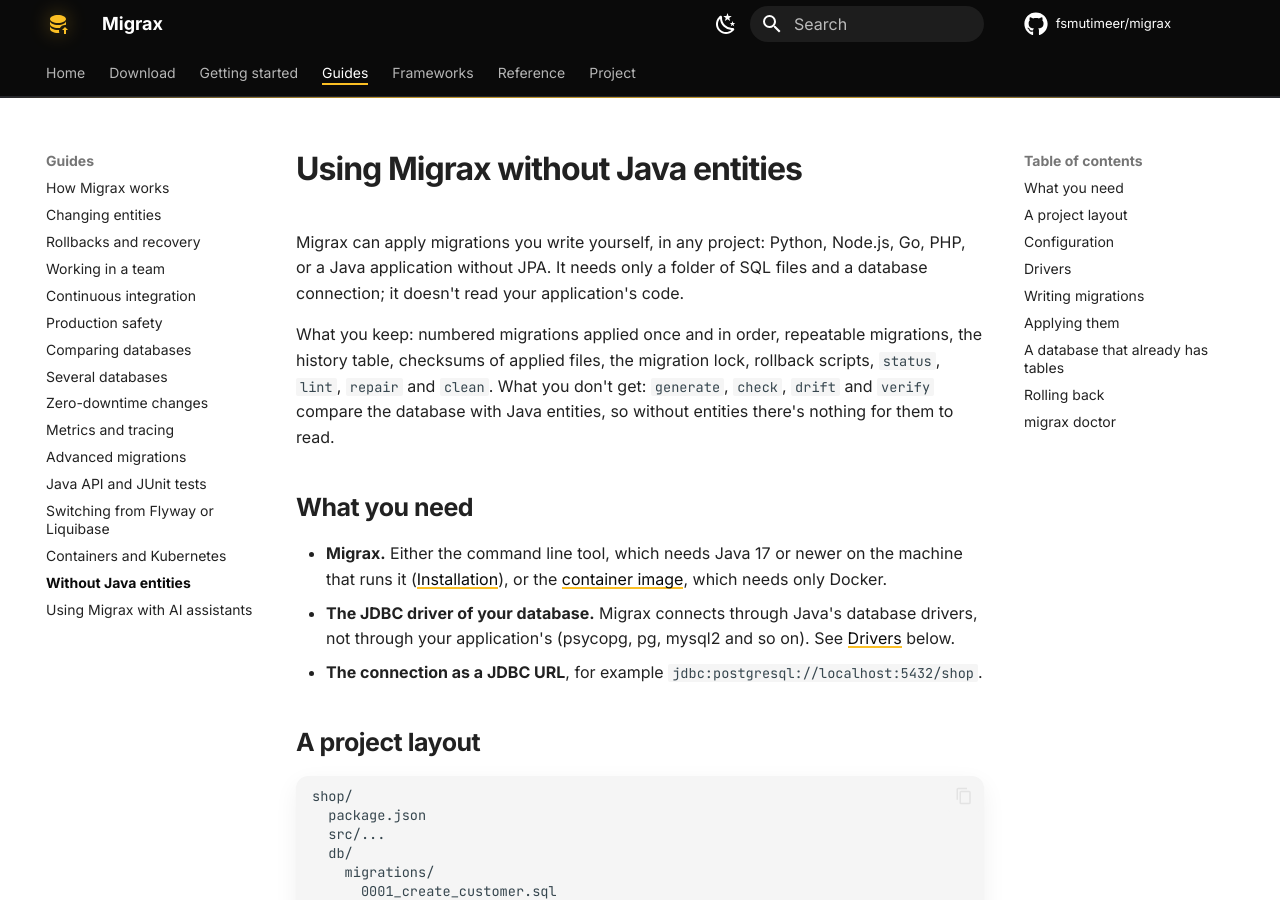
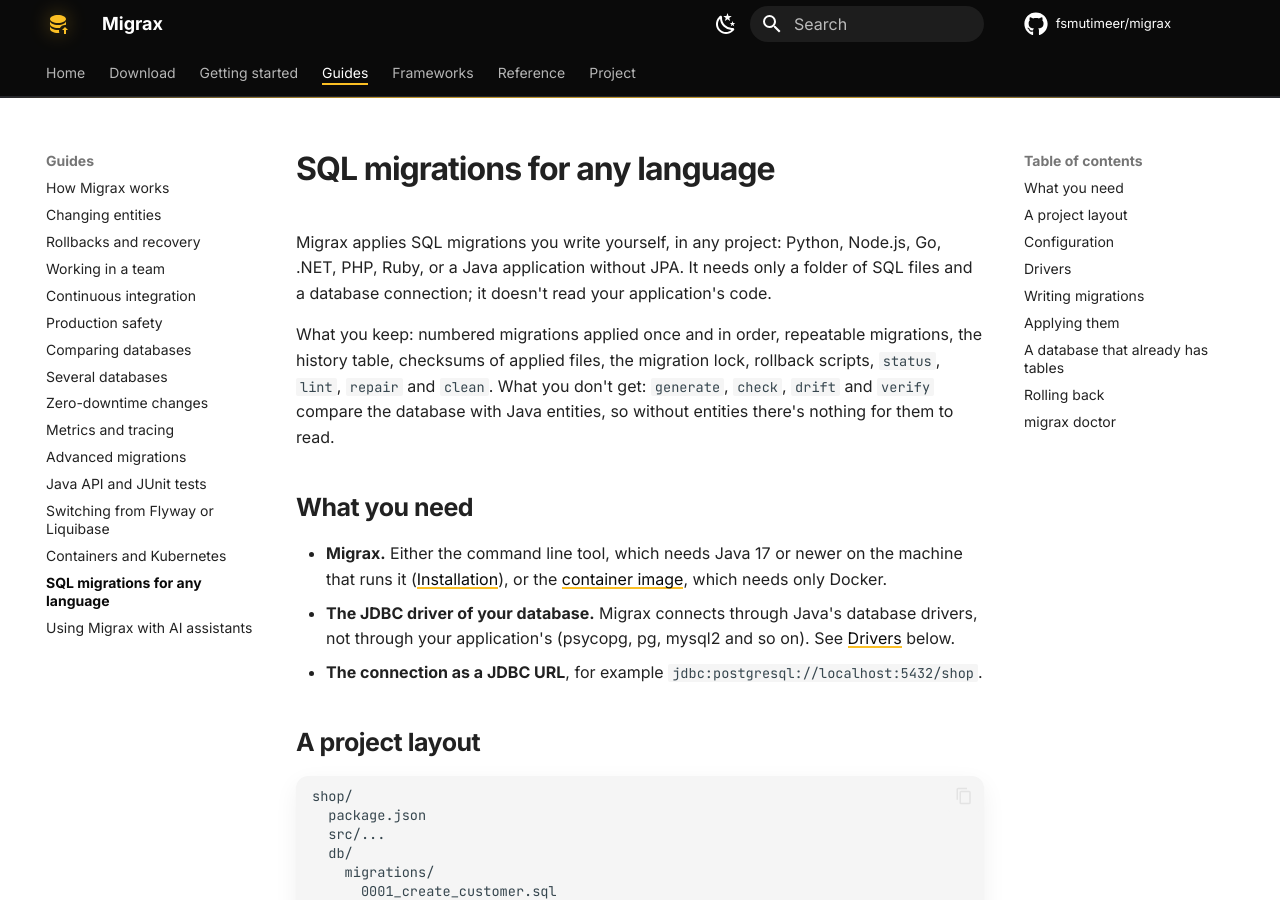
Before and after one commit to fsmutimeer/migrax, an MkDocs documentation site: the page built from docs/guides/without-entities.md, in a window 1280 px wide and 900 px high. Built offline with MkDocs 1.6.1 and Material for MkDocs 9.7.7, drawn with Linux system fonts in a browser that asks for light colours; comment, search, counter and statistics services are not loaded.

Commit message:
docs: name the guide 'SQL migrations for any language'
'Without Java entities' described the page from the Java side, so readers on Python, Node.js
or Go didn't see it was for them. The address stays guides/without-entities/ so existing links
keep working.

```diff
--- a/docs/guides/without-entities.md
+++ b/docs/guides/without-entities.md
@@ -1,12 +1,12 @@
 ---
-seo_title: "SQL migrations without Java entities"
+seo_title: "SQL migrations for any language, step by step"
 description: "Apply hand-written SQL migrations in any project, such as Python, Node.js, Go or PHP, with history, checksums, locking and rollbacks."
 ---
-# Using Migrax without Java entities
+# SQL migrations for any language
 
-Migrax can apply migrations you write yourself, in any project: Python, Node.js, Go, PHP, or a
-Java application without JPA. It needs only a folder of SQL files and a database connection; it
-doesn't read your application's code.
+Migrax applies SQL migrations you write yourself, in any project: Python, Node.js, Go, .NET,
+PHP, Ruby, or a Java application without JPA. It needs only a folder of SQL files and a
+database connection; it doesn't read your application's code.
 
 What you keep: numbered migrations applied once and in order, repeatable migrations, the
 history table, checksums of applied files, the migration lock, rollback scripts, `status`,
--- a/mkdocs.yml
+++ b/mkdocs.yml
@@ -120,7 +120,7 @@
       - Java API and JUnit tests: guides/java-api-and-tests.md
       - Switching from Flyway or Liquibase: guides/switching-tools.md
       - Containers and Kubernetes: guides/containers-and-kubernetes.md
-      - Without Java entities: guides/without-entities.md
+      - SQL migrations for any language: guides/without-entities.md
       - Using Migrax with AI assistants: guides/ai-assistants.md
   - Frameworks:
       - frameworks/index.md
```
Also changed, not shown: docs/frameworks/any-language.md (+1 -1 lines), docs/frameworks/helidon.md (+1 -1 lines).
